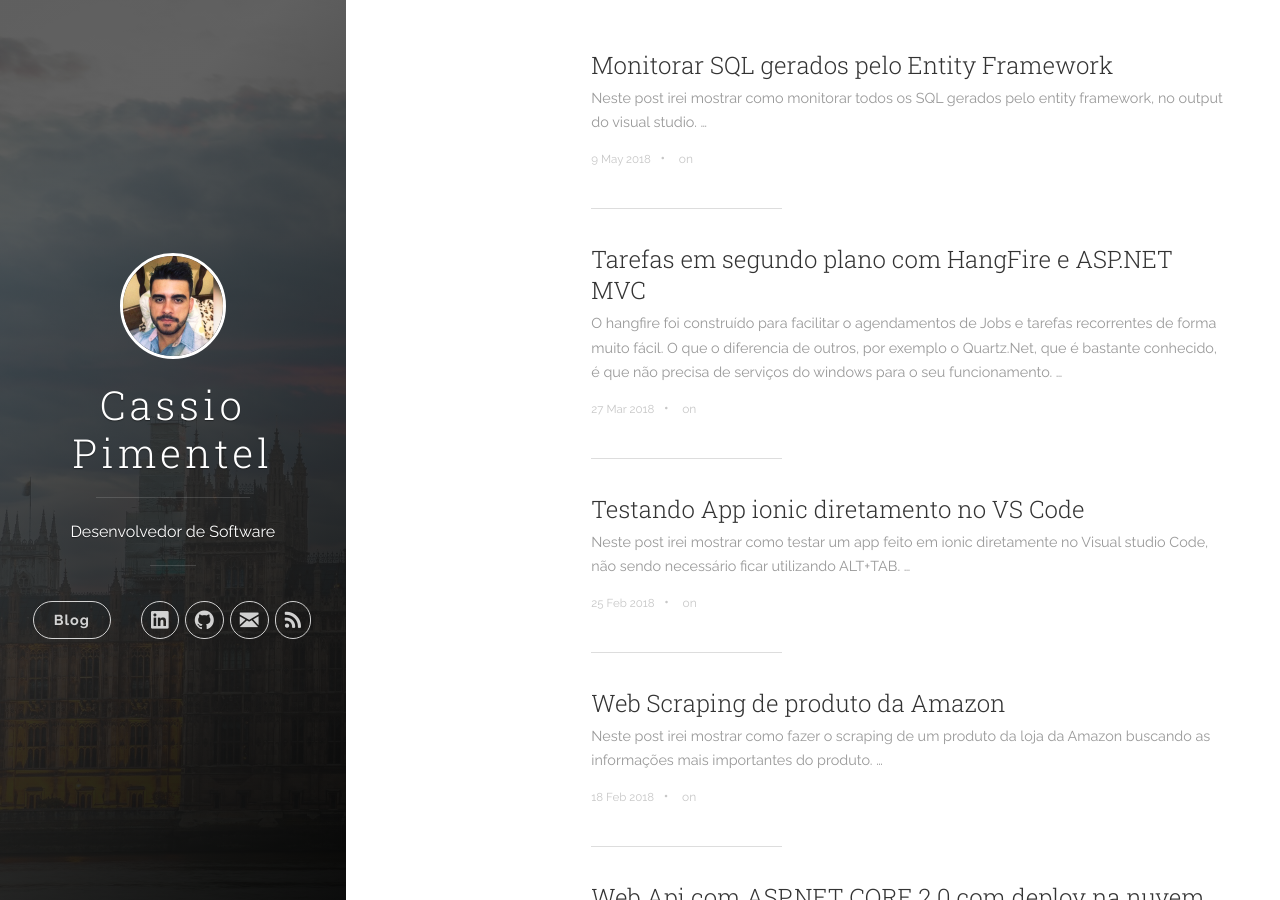
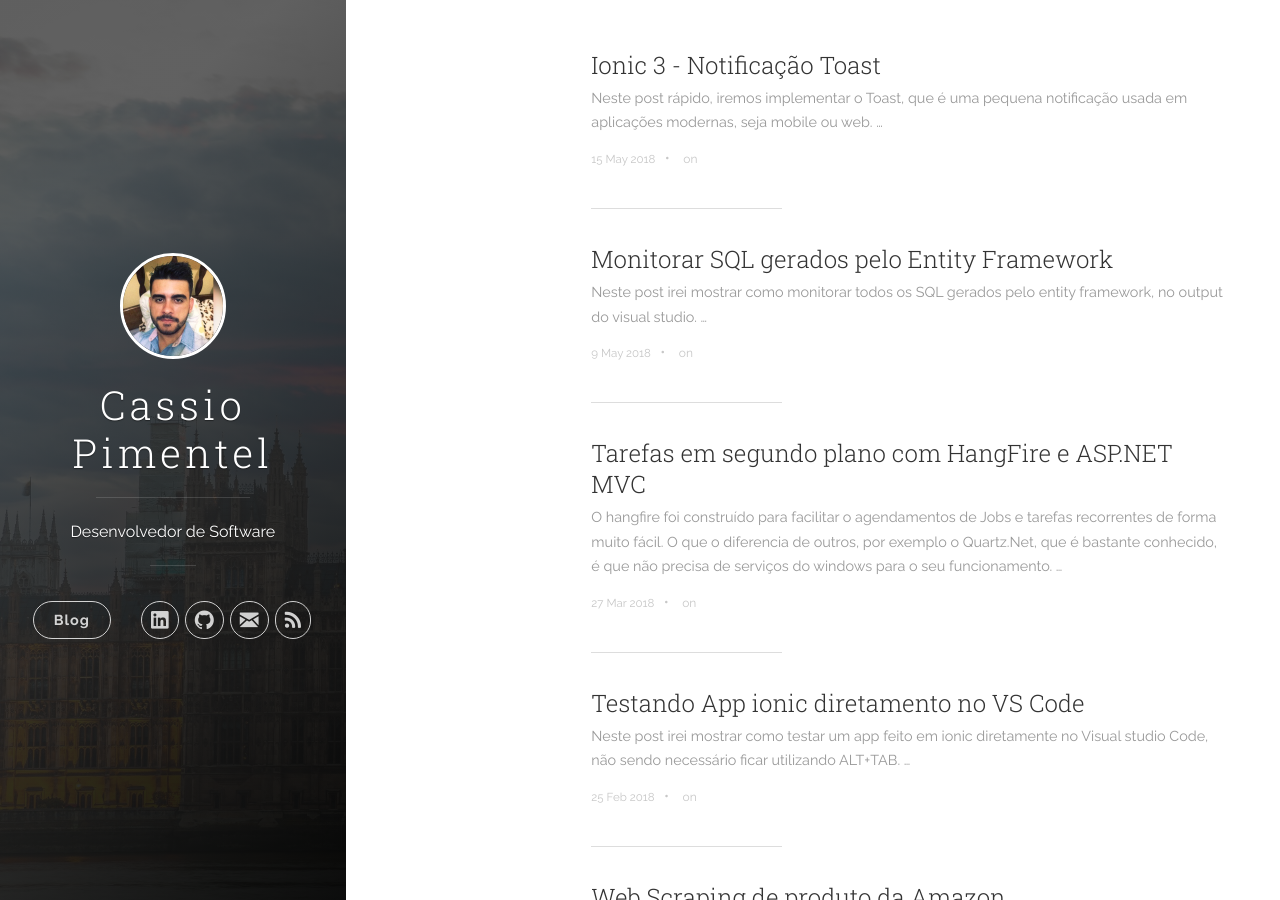
Before and after one commit to CassioPimentel/cassiopimentel.github.io, a Jekyll site: the page built from index.html, in a window 1280 px wide and 900 px high. Built offline with Jekyll 4.4.1, drawn with Linux system fonts in a browser that asks for light colours; nearby versions of some CDN libraries; the list of posts is cut into pages by our own code; a file with an impossible date is left out.

Commit message:
Update 2018-05-15-Ionic3-Notificação-Toast.markdown

```diff
--- a/_posts/2018-05-15-Ionic3-Notificação-Toast.markdown
+++ b/_posts/2018-05-15-Ionic3-Notificação-Toast.markdown
@@ -1,9 +1,11 @@
 ---
 title: "Ionic 3 - Notificação Toast"
-date: "2018-15-05"
+date: "2018-05-15"
 description: "Neste post rápido, iremos implementar o Toast, que é uma pequena notificação usada em aplicações modernas, seja mobile ou web."
 
 ---
+
+Neste post rápido, iremos implementar o Toast, que é uma pequena notificação usada em aplicações modernas, seja mobile ou web.
 
 ![](https://raw.githubusercontent.com/CassioPimentel/cassiopimentel.github.io/master/images/NotificacaoToast/Toast.jpg)
 
```
